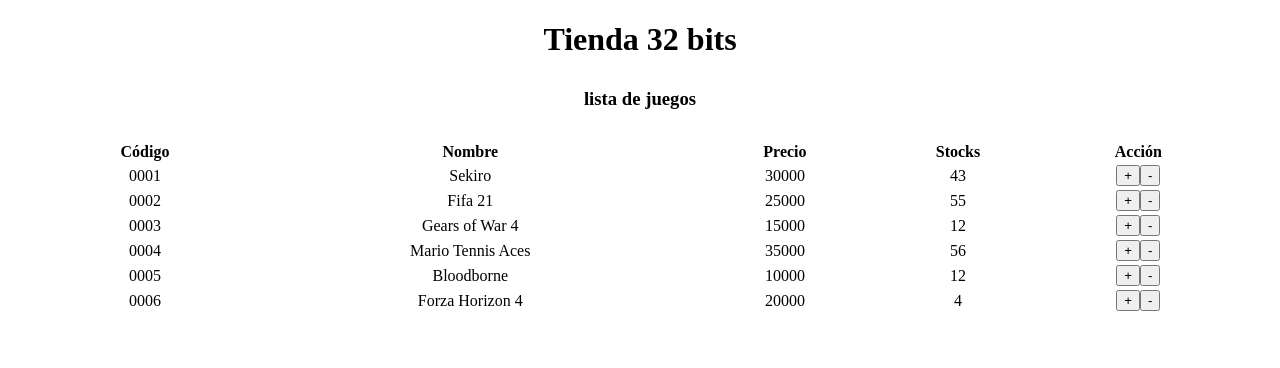
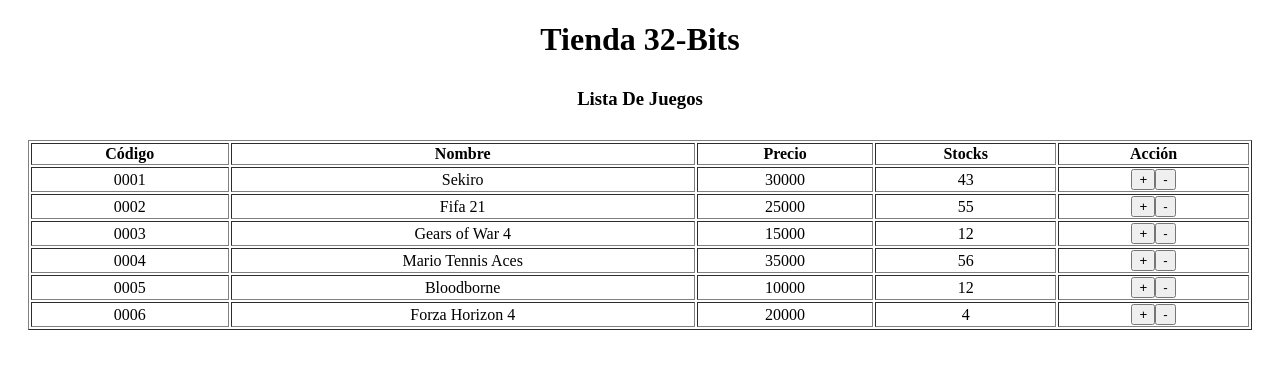
Before and after one commit to mufrick01/Vue_desafio_tabla_juegos, a Vue app: page / in a window 1280 px wide. Shown: the top 368 px of the page. Built offline with nearby package versions, Linux system fonts and the light colour scheme.

Commit message:
cambios esteticos en titulos

```diff
--- a/src/views/GamesStoreView.vue
+++ b/src/views/GamesStoreView.vue
@@ -1,10 +1,10 @@
 <template>
 
 
-  <h1 class="text-center">Tienda 32 bits</h1>
-  <h3 class="text-center" style="margin:30px 0 10px 0 ;">lista de juegos</h3>
+  <h1 class="text-center">Tienda 32-Bits</h1>
+  <h3 class="text-center" style="margin:30px 0 10px 0 ;">Lista De Juegos</h3>
   <div style="display: flex; justify-content: center;">
-    <table class="text-center" style="flex-grow: 1; margin: 20px 40px;">
+    <table class="text-center" style="flex-grow: 1; margin: 20px 20px;" border="1">
       <thead>
         <tr>
           <th>Código</th>
```
